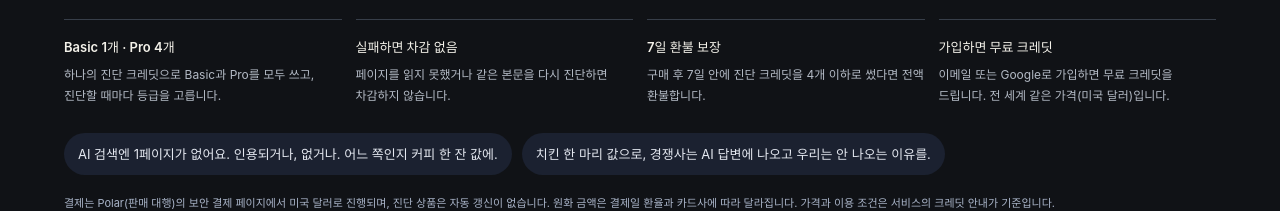
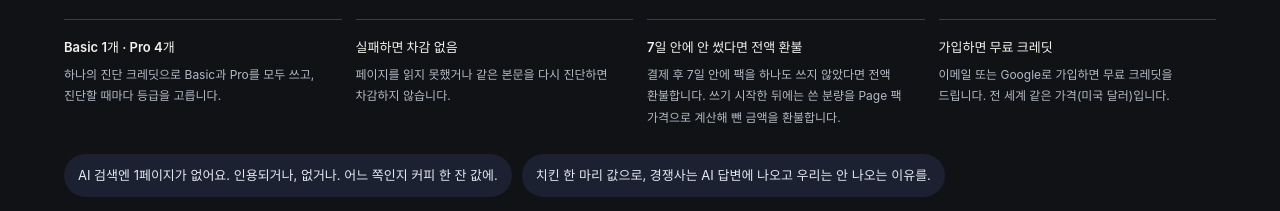
Before and after one commit to ilhanyoo/chrometi-home, a plain HTML site: page services/aioaudit.html in a window 1280 px wide. Shown: the part 5974-6185 px from the top of the page. Drawn offline with Linux system fonts and the light colour scheme.

Commit message:
AIOudit intro: refund line matches the new rule (full refund if unused within 7 days)
Co-Authored-By: Claude Opus 5.5 <noreply@anthropic.com>
Claude-Session: https://claude.ai/code/session_01FjeWLDiibL2VMYgJFcpTXu

```diff
--- a/services/aioaudit.html
+++ b/services/aioaudit.html
@@ -50,7 +50,7 @@
 <li><p class="price-name">Agency</p><p class="price-for">여러 고객사를 다루는 대행사·컨설턴트</p><p class="price-amount">$499</p><p class="price-unit">Pro 1회 $9.1</p><ul><li>진단 크레딧 220개 · Pro 55회 또는 Basic 220회</li><li>AI View 100회 · 잠재 고객 영업용</li><li>AI 관측 120회</li><li>AI 유입 통계 · 사이트 20개 연결</li></ul></li>
 <li><p class="price-name">AI 노출 추적 <em class="is-soon">출시 예정</em></p><p class="price-for">고친 뒤에도 AI 답변 속 내 자리를 매주 지켜볼 분</p><p class="price-amount">$49<small>/ 월</small></p><p class="price-unit">Site·Agency 구매자는 첫 달 무료</p><ul><li>같은 질문 15개를 ChatGPT·Gemini·Claude에 매주 자동으로</li><li>인용·언급이 지난주보다 어떻게 바뀌었는지 주간 리포트</li><li>진단·관측 크레딧과 따로 움직여요</li><li>언제든 해지 · 월 단위 결제</li></ul></li>
 </ol>
-<ul class="price-rules"><li><b>Basic 1개 · Pro 4개</b>하나의 진단 크레딧으로 Basic과 Pro를 모두 쓰고, 진단할 때마다 등급을 고릅니다.</li><li><b>실패하면 차감 없음</b>페이지를 읽지 못했거나 같은 본문을 다시 진단하면 차감하지 않습니다.</li><li><b>7일 환불 보장</b>구매 후 7일 안에 진단 크레딧을 4개 이하로 썼다면 전액 환불합니다.</li><li><b>가입하면 무료 크레딧</b>이메일 또는 Google로 가입하면 무료 크레딧을 드립니다. 전 세계 같은 가격(미국 달러)입니다.</li></ul>
+<ul class="price-rules"><li><b>Basic 1개 · Pro 4개</b>하나의 진단 크레딧으로 Basic과 Pro를 모두 쓰고, 진단할 때마다 등급을 고릅니다.</li><li><b>실패하면 차감 없음</b>페이지를 읽지 못했거나 같은 본문을 다시 진단하면 차감하지 않습니다.</li><li><b>7일 안에 안 썼다면 전액 환불</b>결제 후 7일 안에 팩을 하나도 쓰지 않았다면 전액 환불합니다. 쓰기 시작한 뒤에는 쓴 분량을 Page 팩 가격으로 계산해 뺀 금액을 환불합니다.</li><li><b>가입하면 무료 크레딧</b>이메일 또는 Google로 가입하면 무료 크레딧을 드립니다. 전 세계 같은 가격(미국 달러)입니다.</li></ul>
 <div class="price-lines"><p>AI 검색엔 1페이지가 없어요. 인용되거나, 없거나. 어느 쪽인지 커피 한 잔 값에.</p><p>치킨 한 마리 값으로, 경쟁사는 AI 답변에 나오고 우리는 안 나오는 이유를.</p></div>
 <p class="price-note">결제는 Polar(판매 대행)의 보안 결제 페이지에서 미국 달러로 진행되며, 진단 상품은 자동 갱신이 없습니다. 원화 금액은 결제일 환율과 카드사에 따라 달라집니다. 가격과 이용 조건은 서비스의 크레딧 안내가 기준입니다.</p></section>
 <section class="service-cta" aria-labelledby="cta-title"><div><p class="eyebrow">Your next step</p><h2 id="cta-title">AI가 우리 페이지를 왜 인용하지 않는지,<br>지금 확인하세요.</h2></div><div class="service-cta-action"><a class="button service-launch" href="https://aioudit.com" target="_blank" rel="noopener noreferrer" aria-label="AIOudit 서비스 새 탭에서 열기">AIOudit 시작하기 <span aria-hidden="true">↗</span></a><p class="new-tab-note">새 탭에서 서비스로 이동합니다.</p><p class="access-note">이메일 또는 Google 계정으로 바로 가입할 수 있어요. 한국어·영어·인도네시아어·일본어를 지원합니다.</p></div></section>
```
